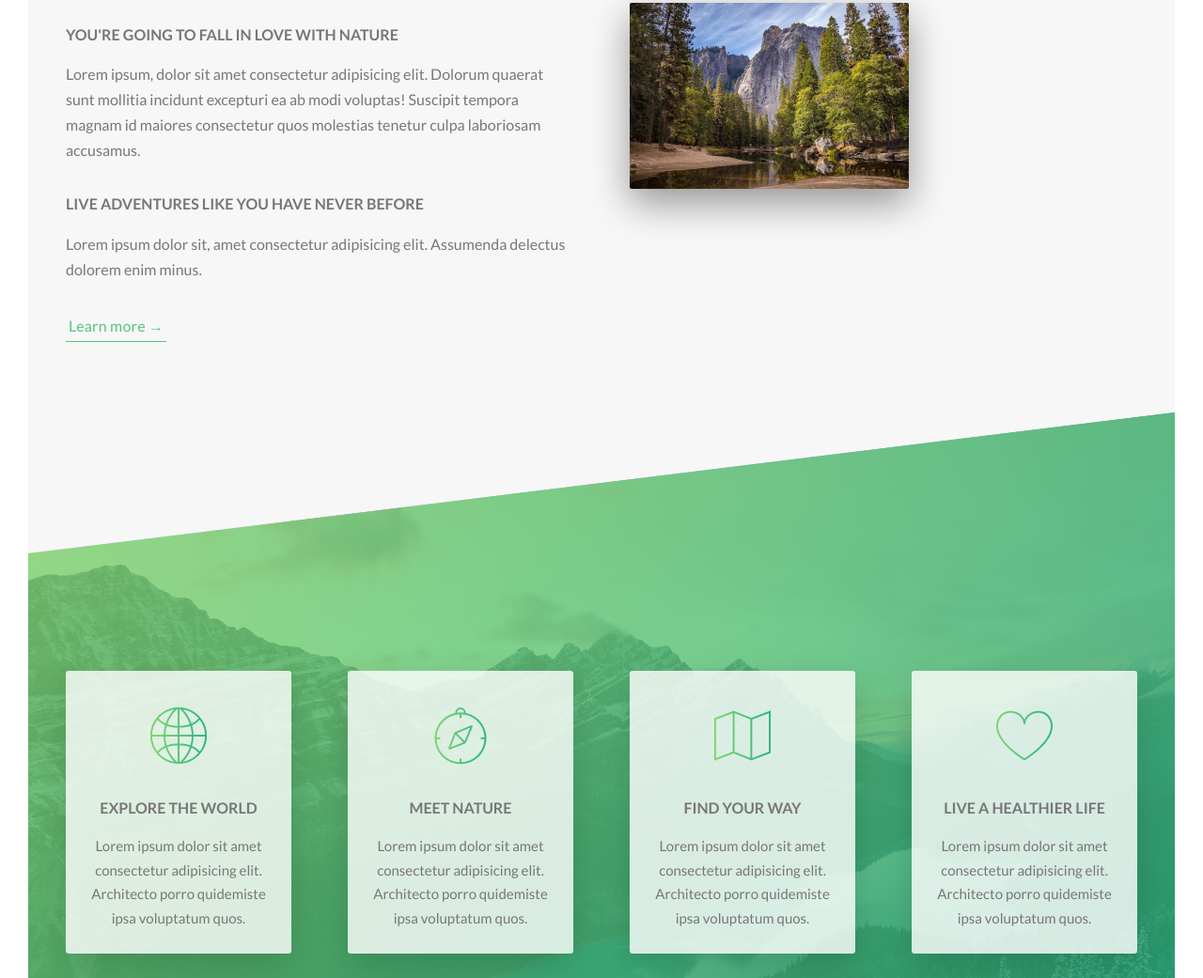
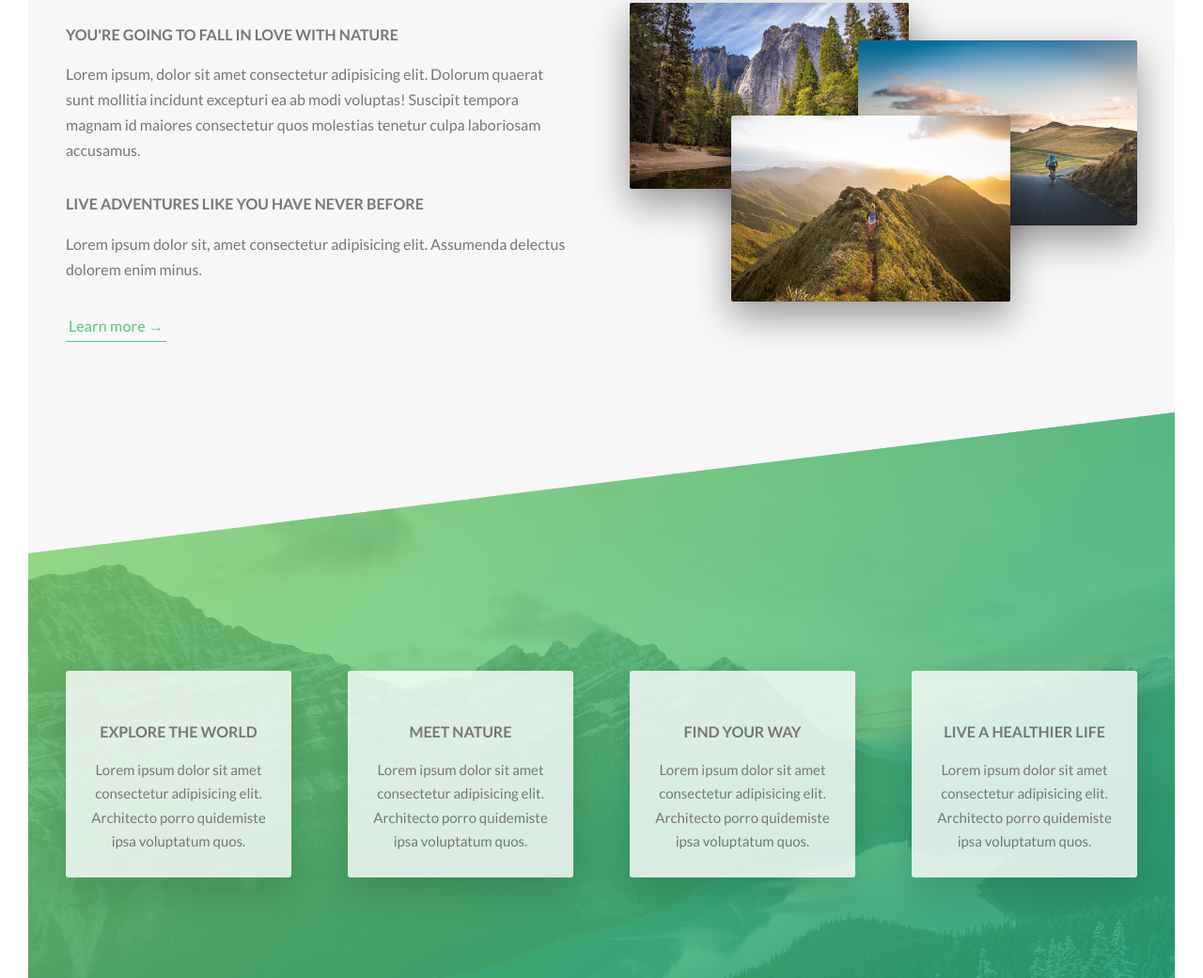
Before and after one commit to oluvercetti/Natours, a website: page index.html in a window 1280 px wide. Shown: the part 997-2038 px from the top of the page at 94% size. Drawn offline with Linux system fonts and the light colour scheme.

Commit message:
index html end

```diff
--- a/index.html
+++ b/index.html
@@ -7,7 +7,7 @@
 
     <link href="https://fonts.googleapis.com/css?family=Lato:100,300,400,700,900" rel="stylesheet">
 
-    <link rel="stylesheet" href="css/icon-font.css">
+   <!--  <link rel="stylesheet" href="css/icon-font.css"> -->
     <link rel="stylesheet" href="css/style.css">
     <link rel="shortcut icon" type="image/png" href="img/favicon.png">
 
@@ -76,8 +76,14 @@
                 <div class="col-1-of-2">
                     <div class="composition">
                         <img srcset="img/nat-1.jpg 300w, img/nat-1-large.jpg 1000w"
-                            sizes="(max-width: 900px) 20w, (max-width: 600px) 30vw" src="img/nat-1-large.jpg"
+                            sizes="(max-width: 56.25em) 20w, (max-width: 37.5em) 30vw" src="img/nat-1-large.jpg"
                             alt="Photo 1" class="composition__photo composition__photo--p1">
+                        <img srcset="img/nat-2.jpg 300w, img/nat-2-large.jpg 1000w"
+                            sizes="(max-width: 56.25em) 20w, (max-width: 37.5em) 30vw" src="img/nat-2-large.jpg"
+                            alt="Photo 2" class="composition__photo composition__photo--p2">
+                        <img srcset="img/nat-3.jpg 300w, img/nat-3-large.jpg 1000w"
+                            sizes="(max-width: 56.25em) 20w, (max-width: 37.5em) 30vw" src="img/nat-3-large.jpg"
+                            alt="Photo 3" class="composition__photo composition__photo--p3">
 
                         <!--                             <img src="img/nat-1-large.jpg" alt="Photo 1" class="composition__photo composition__photo--p1">
                             <img src="img/nat-2-large.jpg" alt="Photo 2" class="composition__photo composition__photo--p2">
```
